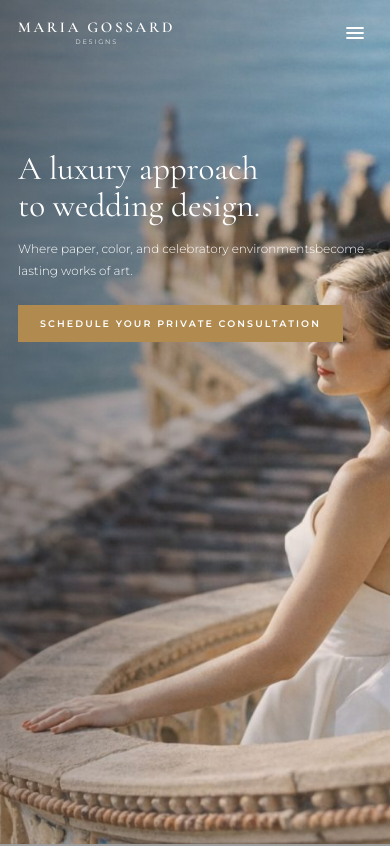
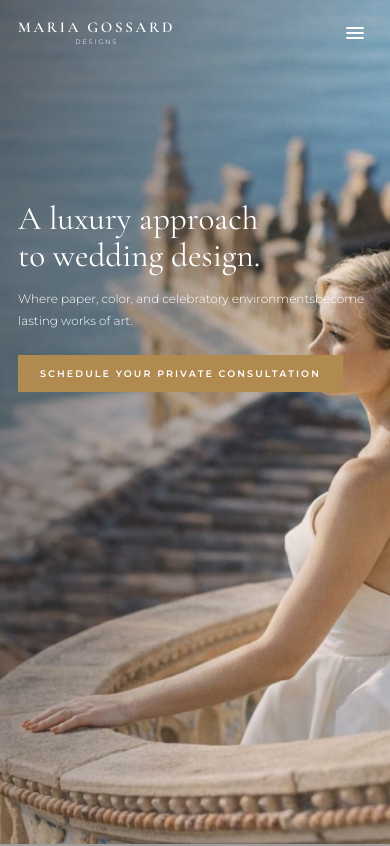
Before and after one commit to rocheanne041/Maria-Website, a React (Vite) app in the folder maria/: page / in a window 390 px wide. Shown: the top 846 px of the page. Built offline with nearby package versions, Linux system fonts and the light colour scheme; grey boxes are pictures that could not be loaded.

Commit message:
fix: lower hero text to bride's hair level on mobile (padding-top 200px)

```diff
--- a/maria/src/App.css
+++ b/maria/src/App.css
@@ -946,7 +946,7 @@ footer {
     align-items: flex-start;
     justify-content: flex-start;
     text-align: left;
-    padding: 150px 28px 0;
+    padding: 200px 28px 0;
     max-width: 100%;
   }
 
@@ -1075,7 +1075,7 @@ footer {
   .logo-sub  { font-size: 6.5px; letter-spacing: 0.28em; }
 
   /* ── Hero ── */
-  .hero-content { padding: 150px 18px 0; }
+  .hero-content { padding: 200px 18px 0; }
   .hero-content h1 { font-size: clamp(30px, 8.5vw, 42px); margin-bottom: 14px; }
   .hero-content p  { font-size: 12px; margin-bottom: 24px; }
   .btn-gold { padding: 13px 22px; font-size: 9.5px; }
```
